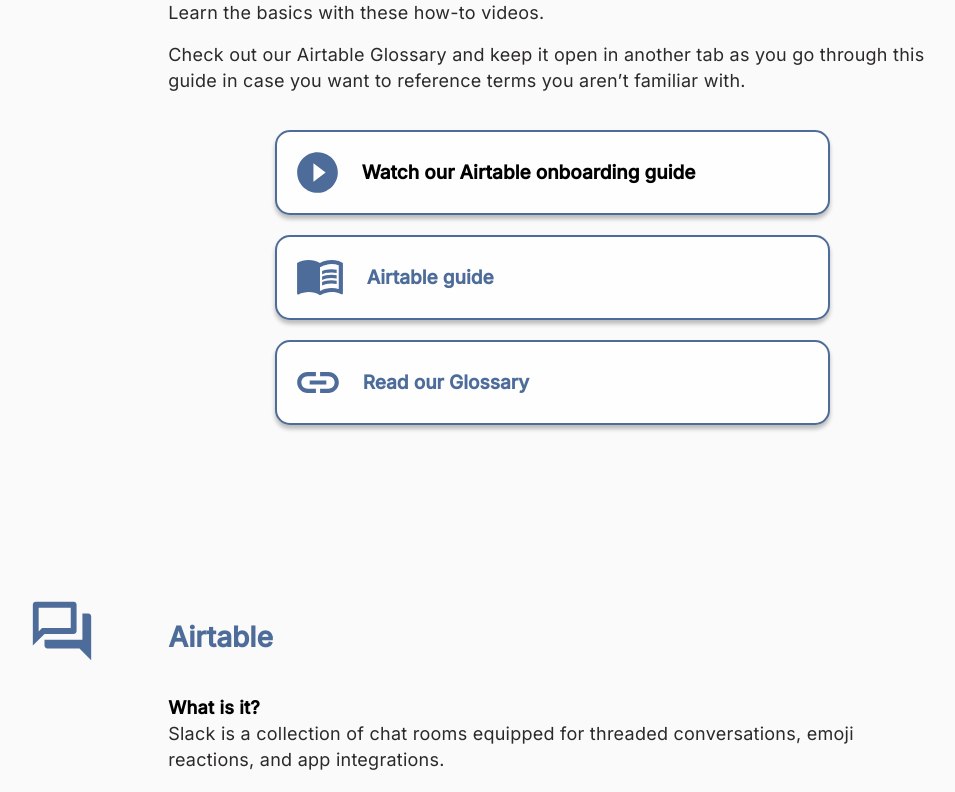
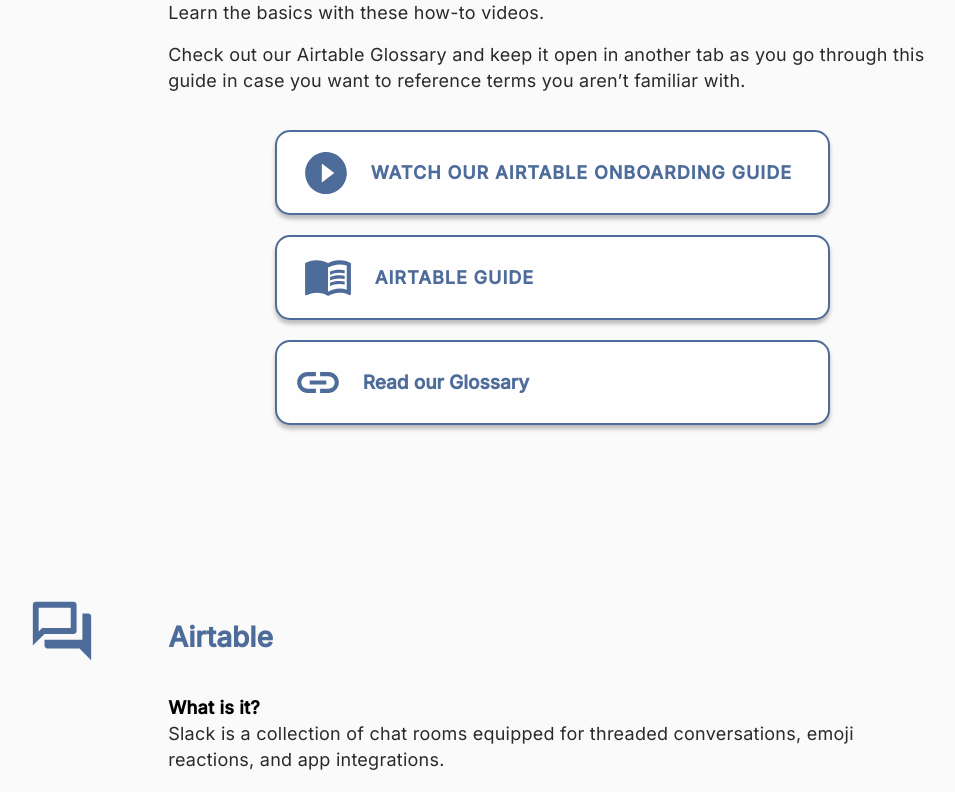
Before and after one commit to openseattle/clearviction-v1, a React (Create React App) app: page /onboarding-mod2 in a window 1280 px wide. Shown: the part 1140-1932 px from the top of the page, without its empty margins (182-1137 px from the left). Built offline with nearby package versions, Linux system fonts and the light colour scheme.

Commit message:
update video link layout

```diff
--- a/src/Components/Onboarding/ModuleContent.jsx
+++ b/src/Components/Onboarding/ModuleContent.jsx
@@ -59,7 +59,6 @@ function ModuleContent(props) {
 
                 { linkTitle ? (
                     <div className={classes.moduleContentLink}>
-
                         { linkIcon === "link" &&
                             <a href={linkLocation} target="_blank" rel="noreferrer"
                                 style={{ textDecoration: "none", color: "#4e6c99", flex: 1 }}>
@@ -74,15 +73,16 @@ function ModuleContent(props) {
                                 <div className={classes.linkContainer}>
                                     <img src={doc} alt="" className={classes.linkIcon} />
                                     <p className={classes.linkText} >{linkTitle}</p>
-
                                 </div>
                             </Button>
                         }
                         { linkIcon === "video" &&
+                            <Button style={{ textDecoration: "none", color: "#4e6c99" }} >
                                 <div className={classes.linkContainer}>
                                     <img src={video} alt="" className={classes.linkIcon} />
                                     <p className={classes.linkText} >{linkTitle}</p>
                                 </div>
+                            </Button>
                         }
                     </div>
                 ) : (
@@ -91,27 +91,32 @@ function ModuleContent(props) {
 
                 { linkTitle2 ? (
                     <div className={classes.moduleContentLink}>
+                            { linkIcon2 === "link" &&
                                 <a href={linkLocation2} target="_blank" rel="noreferrer"
-                            style={{ textDecoration: "none", color: "#4e6c99", flex: 1 }}>
-                            { linkIcon2 === "link" &&
+                                    style={{ textDecoration: "none", color: "#4e6c99", flex: 1 }}
+                                >
                                     <div className={classes.linkContainer}>
                                         <img src={link} alt="" className={classes.linkIcon} />
                                         <p className={classes.linkText} >{linkTitle2}</p>
                                     </div>
+                                </a>
                             }
                             { linkIcon2 === "doc" &&
+                                <Button onClick={handleOpen} style={{ textDecoration: "none", color: "#4e6c99"}} >
                                     <div className={classes.linkContainer}>
                                         <img src={doc} alt="" className={classes.linkIcon} />
                                         <p className={classes.linkText2} >{linkTitle2}</p>
                                     </div>
+                                </Button>
                             }
                             { linkIcon2 === "video" &&
+                                <Button style={{ textDecoration: "none", color: "#4e6c99" }} >
                                     <div className={classes.linkContainer}>
                                         <img src={video} alt="" className={classes.linkIcon} />
                                         <p className={classes.linkText2} >{linkTitle2}</p>
                                     </div>
+                                </Button>
                             }
-                        </a>
                     </div>
                 ) : (
                     null
@@ -119,27 +124,32 @@ function ModuleContent(props) {
 
                 { linkTitle3 ? (
                     <div className={classes.moduleContentLink}>
+
+                        { linkIcon3 === "link" &&
                             <a href={linkLocation3} target="_blank" rel="noreferrer"
                                 style={{ textDecoration: "none", color: "#4e6c99", flex: 1 }}>
-                        { linkIcon3 === "link" &&
                                 <div className={classes.linkContainer}>
                                     <img src={link} alt="" className={classes.linkIcon} />
                                     <p className={classes.linkText3} >{linkTitle3}</p>
                                 </div>
+                            </a>
                          }
                          { linkIcon3 === "doc" &&
+                            <Button onClick={handleOpen} style={{ textDecoration: "none", color: "#4e6c99"}} >
                                 <div className={classes.linkContainer}>
                                     <img src={doc} alt="" className={classes.linkIcon} />
                                     <p className={classes.linkText3} >{linkTitle3}</p>
                                 </div>
+                            </Button>
                          }
                          { linkIcon3 === "video" &&
+                            <Button style={{ textDecoration: "none", color: "#4e6c99" }} >
                                 <div className={classes.linkContainer}>
                                     <img src={video} alt="" className={classes.linkIcon} />
                                     <p className={classes.linkText3} >{linkTitle3}</p>
                                 </div>
+                            </Button>
                          }
-                        </a>
                     </div>
 
                 ) : (
```
Lines whose indentation alone changed are shown as unchanged.
